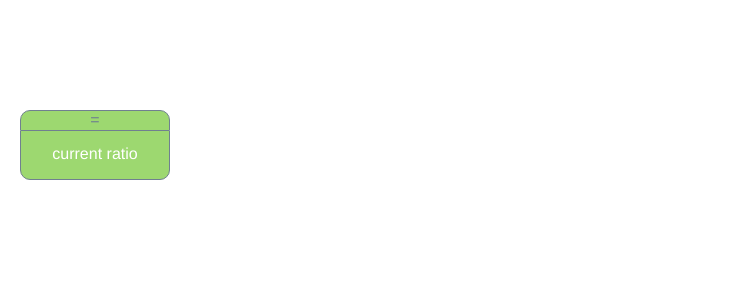
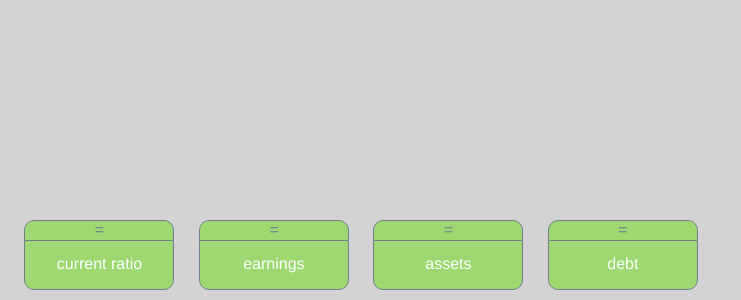
Before and after one commit to macabreb0b/dropdown_drawers.js, a plain HTML site: page index.html in a window 1280 px wide. Shown: the part 500-800 px from the top of the page, without its empty margins (0-741 px from the left). Drawn offline with nearby package versions, Linux system fonts and the light colour scheme.

Commit message:
drawers with example data

```diff
--- a/index.html
+++ b/index.html
@@ -7,17 +7,27 @@
     <link rel='stylesheet' href='metric_box.css'>
 
     <style>
-      .centerme {
-        width: 100%;
-        height: 200px;
+      .backdrop {
         position:absolute;
-        bottom: 10px;
+        left:0;right:0;bottom:0;top:0;
+        background: lightgrey;
+        overflow:hidden;
+      }
+      .content {
+        height: 100%;
+        overflow-x: scroll;
+        display: inline-block;
       }
     </style>
   </head>
   <body>
-    <div class='centerme'>
-      <div class='metric' id='currentRatio'></div>
+    <div class='backdrop'>
+      <div class='content align-children-bottom'>
+        <div class='metric' id='currentRatio'></div>
+        <div class='metric' id='earnings'></div>
+        <div class='metric' id='assets'></div>
+        <div class='metric' id='debt'></div>
+      </div>
     </div>
 
     <script>
@@ -42,9 +52,75 @@
           }
         ]
       };
+      var metric2 = {
+        'name': 'earnings',
+        'percentiles': [
+          {
+            'name': '25%',
+            'selected': false
+          },
+          {
+            'name': '50%',
+            'selected': false
+          },
+          {
+            'name': '75%',
+            'selected': false
+          },
+          {
+            'name': '100%',
+            'selected': false
+          }
+        ]
+      };
+      var metric3 = {
+        'name': 'assets',
+        'percentiles': [
+          {
+            'name': '25%',
+            'selected': false
+          },
+          {
+            'name': '50%',
+            'selected': false
+          },
+          {
+            'name': '75%',
+            'selected': false
+          },
+          {
+            'name': '100%',
+            'selected': false
+          }
+        ]
+      };
+      var metric4 = {
+        'name': 'debt',
+        'percentiles': [
+          {
+            'name': '25%',
+            'selected': false
+          },
+          {
+            'name': '50%',
+            'selected': false
+          },
+          {
+            'name': '75%',
+            'selected': true
+          },
+          {
+            'name': '100%',
+            'selected': true
+          }
+        ]
+      };
 
       $(function() {
         $(currentRatio).metricBox(metric);
+        $(earnings).metricBox(metric2);
+        $(assets).metricBox(metric3);
+        $(debt).metricBox(metric4);
       });
     </script>
   </body>
--- a/metric_box.css
+++ b/metric_box.css
@@ -12,8 +12,11 @@ html {
   font-family: Helvetica;
 }
 
+.content::before {
+
+}
 .metric {
-  margin: 20px;
+  margin: 10px;
   margin-top: 40px;
   height: 50px;
   width: 150px;
@@ -23,6 +26,9 @@ html {
 
   display: inline-block;
   vertical-align:bottom;
+}
+.metric:first-child {
+  margin-left: 20px;
 }
 
 .metric .name-block {
@@ -66,13 +72,25 @@ html {
   border-right: thin solid slategrey;
 }
 
+.align-children-middle > *,
+.align-children-bottom > * {
+  display: inline-block;
+}
+
 /* vertically center the text wiht an invisible pseudo element */
-.metric .name-block::before,
-.metric .percentile::before {
+.align-children-middle::before,
+.align-children-bottom::before {
   height: 100%;
   content: '';
+  display: inline-block;
+}
+
+.align-children-middle::before {
   vertical-align: middle;
-  display: inline-block;
+}
+
+.align-children-bottom::before {
+  vertical-align: bottom;
 }
 
 .metric .drawer {
--- a/metric_box.js
+++ b/metric_box.js
@@ -1,7 +1,7 @@
 $.MetricBox = function(el, metric) {
     this.$el = $(el);
 
-    this.$nameBlock = $('<div class="name-block">');
+    this.$nameBlock = $('<div class="name-block align-children-middle">');
     this.$el.append(this.$nameBlock);
 
     this.$drawer = $('<div class="drawer">');
@@ -97,7 +97,7 @@ $.MetricBox.prototype.deselectPercentile = function(percentile, $percentile) {
 };
 
 $.MetricBox.prototype.buildPercentile = function(percentile, idx) {
-    var $percentile = $('<div class="percentile">');
+    var $percentile = $('<div class="percentile align-children-middle">');
     $percentile.data('ord', idx);
 
     if (percentile['selected']) $percentile.addClass('selected');
```
